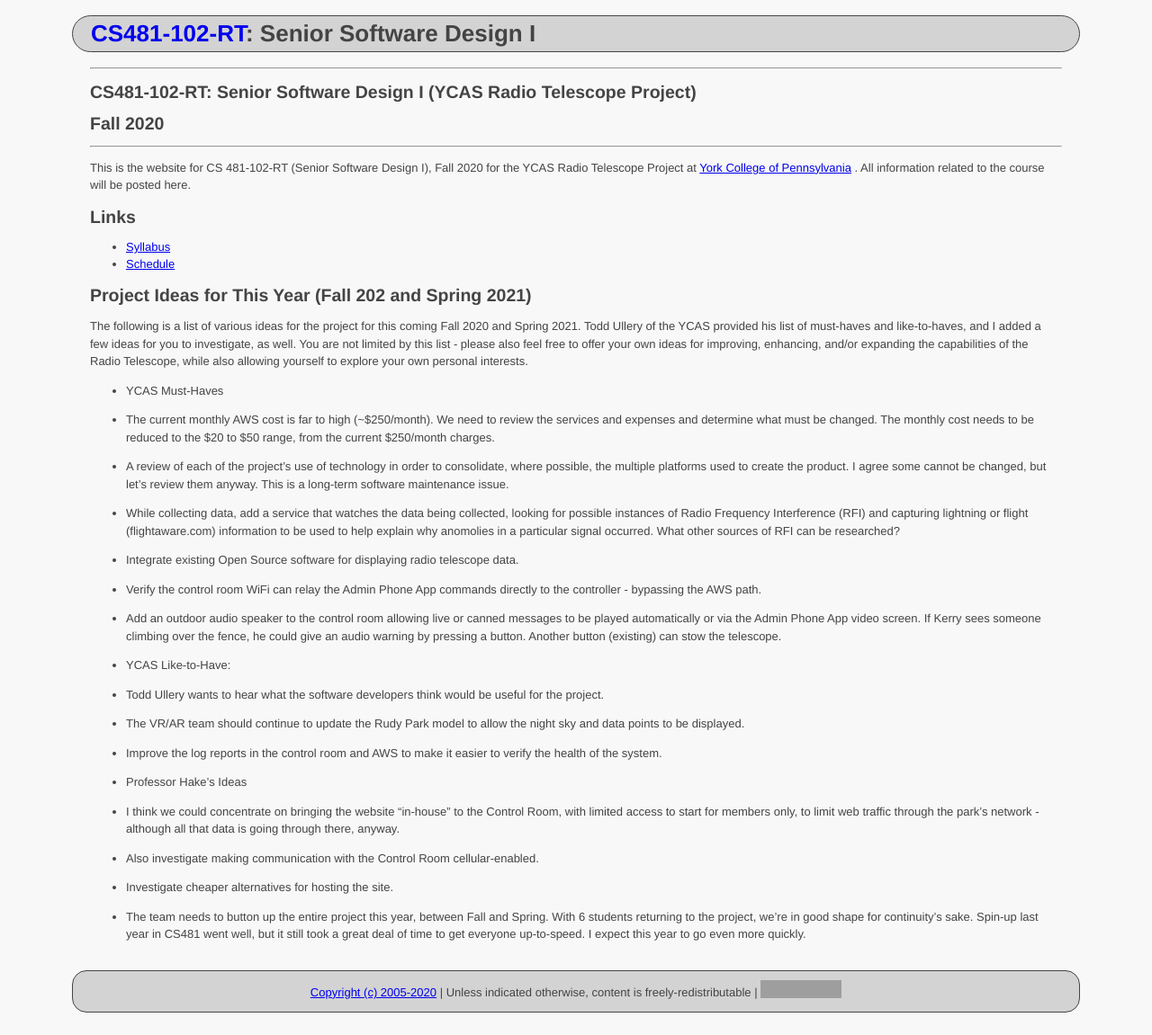
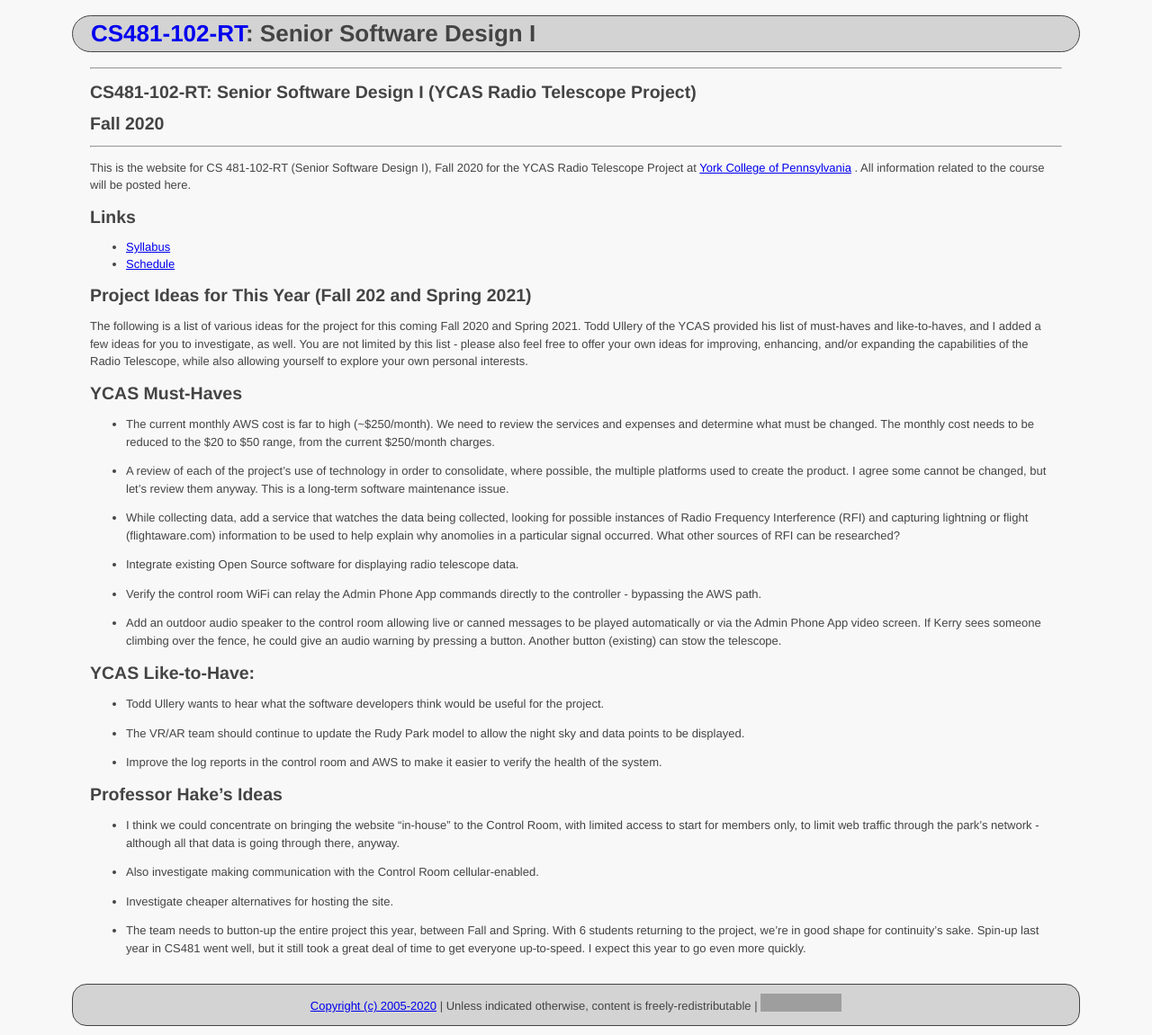
Before and after one commit to ycpcs/cs481-fall2020-RT, a Jekyll site: the page built from index.md, in a window 1280 px wide. Shown: the whole page at 90% size. Built offline with Jekyll 4.4.1, drawn with Linux system fonts in a browser that asks for light colours; grey boxes are pictures that could not be loaded.

```diff
--- a/index.md
+++ b/index.md
@@ -22,7 +22,7 @@ This is the website for CS 481-102-RT (Senior Software Design I), Fall 2020 for
 ## Project Ideas for This Year (Fall 202 and Spring 2021)
 The following is a list of various ideas for the project for this coming Fall 2020 and Spring 2021.  Todd Ullery of the YCAS provided his list of must-haves and like-to-haves, and I added a few ideas for you to investigate, as well.  You are not limited by this list - please also feel free to offer your own ideas for improving, enhancing, and/or expanding the capabilities of the Radio Telescope, while also allowing yourself to explore your own personal interests.
 
-- YCAS Must-Haves
+## YCAS Must-Haves
 
 * The current monthly AWS cost is far to high (~$250/month).  We need to review the services and expenses and determine what must be changed.  The monthly cost needs to be reduced to the $20 to $50 range, from the current $250/month charges.
 
@@ -36,7 +36,7 @@ The following is a list of various ideas for the project for this coming Fall 20
 
 * Add an outdoor audio speaker to the control room allowing live or canned messages to be played automatically or via the Admin Phone App video screen. If Kerry sees someone climbing over the fence, he could give an audio warning by pressing a button. Another button (existing) can stow the telescope.
 
-- YCAS Like-to-Have:
+## YCAS Like-to-Have:
 
 * Todd Ullery wants to hear what the software developers think would be useful for the project.
 
@@ -45,7 +45,7 @@ The following is a list of various ideas for the project for this coming Fall 20
 * Improve the log reports in the control room and AWS to make it easier to verify the health of the system.
 
 
-- Professor Hake's Ideas
+## Professor Hake's Ideas
 
 * I think we could concentrate on bringing the website "in-house" to the Control Room, with limited access to start for members only, to limit web traffic through the park's network - although all that data is going through there, anyway.
 
@@ -53,4 +53,4 @@ The following is a list of various ideas for the project for this coming Fall 20
 
 * Investigate cheaper alternatives for hosting the site.
 
-* The team needs to button up the entire project this year, between Fall and Spring.  With 6 students returning to the project, we're in good shape for continuity's sake.  Spin-up last year in CS481 went well, but it still took a great deal of time to get everyone up-to-speed.  I expect this year to go even more quickly.
+* The team needs to button-up the entire project this year, between Fall and Spring.  With 6 students returning to the project, we're in good shape for continuity's sake.  Spin-up last year in CS481 went well, but it still took a great deal of time to get everyone up-to-speed.  I expect this year to go even more quickly.
```
